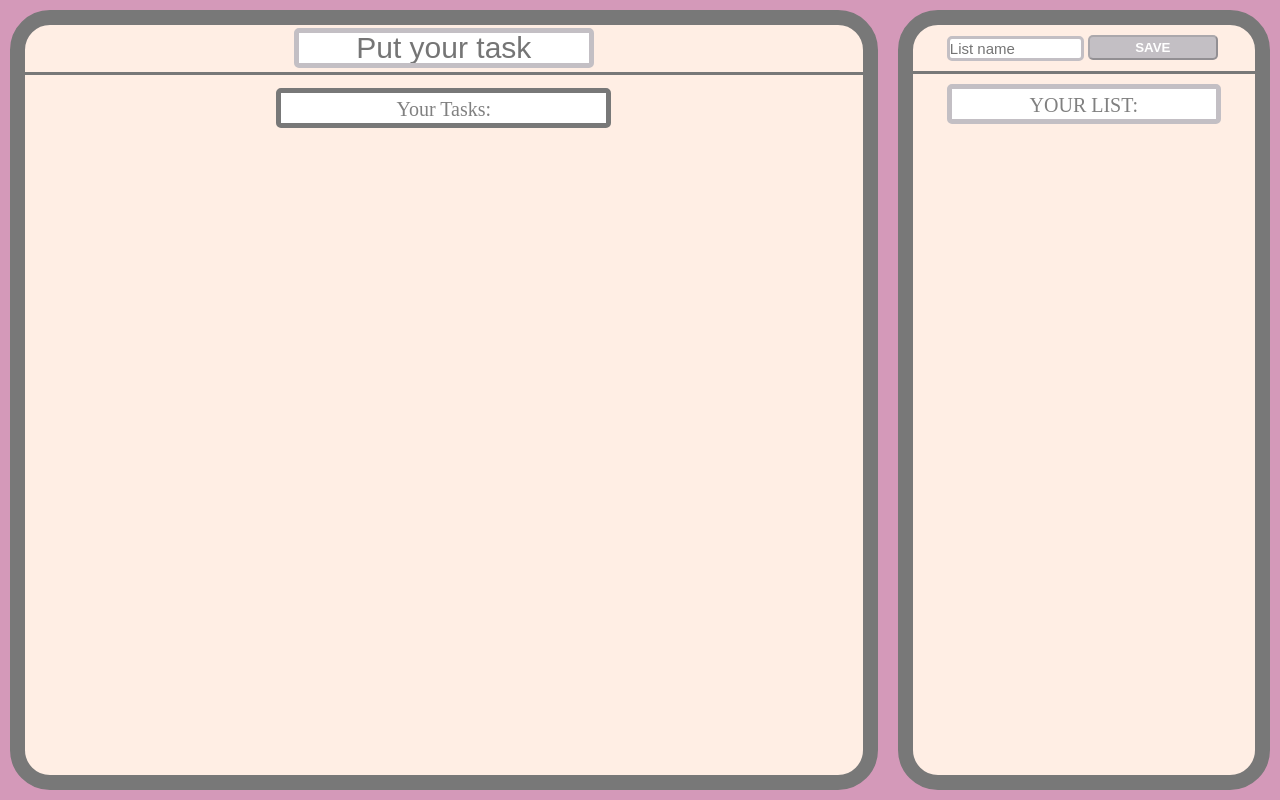
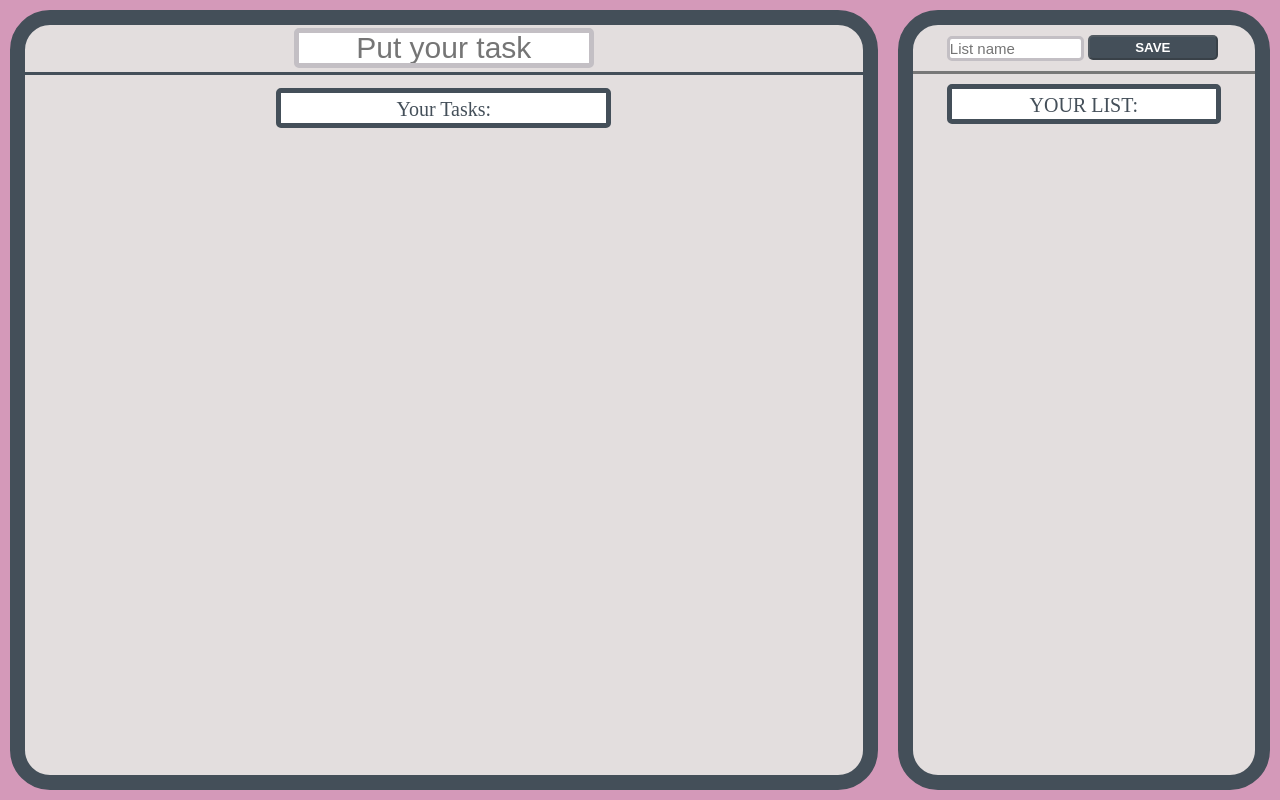
Before and after one commit to kolin4/TaskList, a website: page index.html in a window 1280 px wide. Drawn offline with Linux system fonts and the light colour scheme.

Commit message:
new styles

```diff
--- a/scss/main.scss
+++ b/scss/main.scss
@@ -23,8 +23,8 @@
    justify-content: center;
    flex-wrap: wrap;
    align-content: flex-start;
-   border: 15px solid rgb(120, 120, 120);
-   background-color: #FFEEE4;
+   border: 15px solid #444f59;
+   background-color: #e3dede;
    border-radius: 40px;
    margin:10px;
 
@@ -34,7 +34,7 @@
       width: 100%;
       height: 50px;
       text-align: center;
-      border-bottom: 3px solid rgb(120, 120, 120);
+      border-bottom: 3px solid #444f59;
 
       input[type=text]{
         margin-top: 3px;
@@ -59,12 +59,12 @@
       margin:  20px auto 10px auto;
       padding: 5px;
       height: 40px;
-      border: 5px solid rgb(120, 120, 120);
+      border: 5px solid #444f59;
       background-color: white;
       border-radius: 5px;
       outline: none;
       font-size: 20px;
-      color: grey;
+      color: #444f59;
 
 
 
@@ -105,8 +105,8 @@
 
 .boxList {
    width: 30%;
-   border: 15px solid rgb(120, 120, 120);
-   background-color: #FFEEE4;
+   border: 15px solid #444f59;
+   background-color: #e3dede;
    border-radius: 40px;
    margin:10px;
 
@@ -137,14 +137,14 @@
          #save {
             width: 130px;
             height: 25px;
-            background-color: rgb(195, 191, 196);
+            background-color: #444f59;
             border-radius: 5px;
             outline: none;
             font-weight: bold;
             color: white;
             transition: 0.8s;
             &:hover {
-                background-color: rgb(120, 120, 120);
+                background-color: #667f89;
             }
          }
       }
@@ -160,12 +160,12 @@
          margin: 0 auto;
          padding: 5px;
          height: 40px;
-         border: 5px solid rgb(195, 191, 196);
+         border: 5px solid #444f59;
          background-color: white;
          border-radius: 5px;
          outline: none;
          font-size: 20px;
-         color: grey;
+         color: #444f59;
 
       }
 
```
Also changed, not shown: css/main.css.
